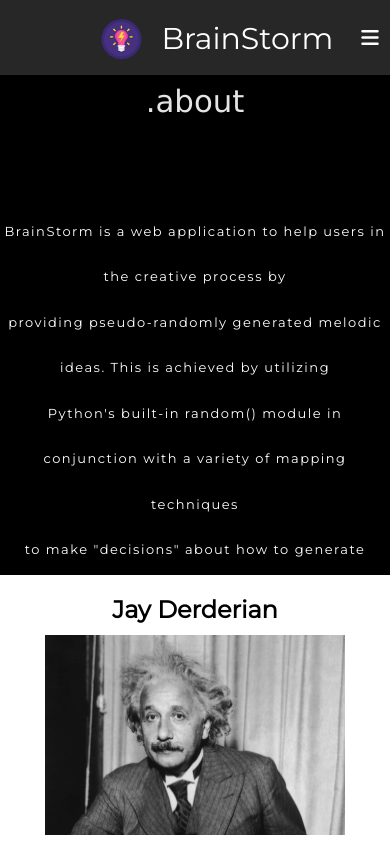
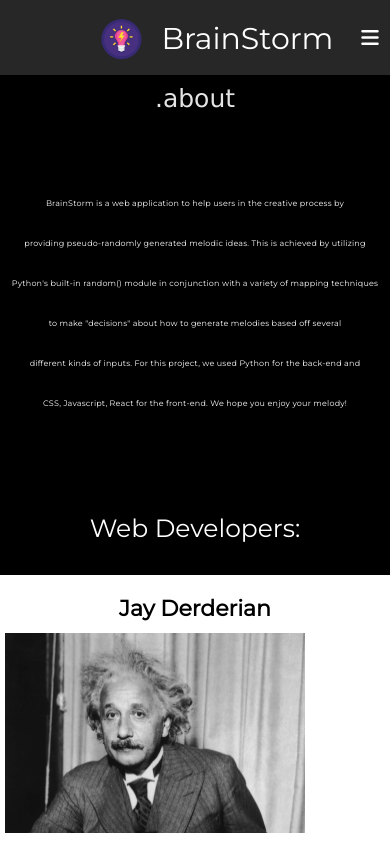
Before and after one commit to not-eric/brainstorm, a React (Create React App) app: page /about in a window 390 px wide. Shown: the top 844 px of the page. Built offline with nearby package versions, Linux system fonts and the light colour scheme.

Commit message:
about responsiveness, cleanup, added new synth photo

```diff
--- a/src/components/AboutUs.css
+++ b/src/components/AboutUs.css
@@ -6,12 +6,14 @@
   width: 100vw;
   display: block;
 }
+
 .top {
   height: 500px;
   background: black;
   align-items: center;
   position: relative;
 }
+
 .about {
   text-transform: lowercase;
   margin-top: 40px;
@@ -25,6 +27,7 @@
   line-height: 1.8;
   margin-top: 80px;
 }
+
 .webDev {
   color: white;
   padding: 2px;
@@ -32,12 +35,14 @@
   align-items: center;
   margin-top: 105px;
 }
+
 .bottom {
   height: 1150px;
   background: white;
   align-items: center;
   position: relative;
 }
+
 .bottombottom {
   height: 100px;
   background: black;
@@ -45,6 +50,7 @@
   display: flex;
   justify-content: center;
 }
+
 .jayName {
   color: black;
   padding: 2px;
@@ -53,21 +59,25 @@
   align-items: center;
   font-weight: bold;
 }
+
 .about-wrapper {
   height: 200px;
   width: 300px;
   position: relative;
   display: inline-block;
 }
+
 .about-wrapper .jayPic {
   display: none;
   top: 700px;
   height: 200px;
   width: 300px;
 }
+
 .about-wrapper:hover .jayFake {
   display: none;
 }
+
 .about-wrapper:hover .jayPic {
   display: inline;
   border-width: 10px;
@@ -75,11 +85,13 @@
   border-image: linear-gradient(45deg, #000000, #2f0033, #004252, #00095c);
   border-image-slice: 1;
 }
+
 .jayFake {
   height: 200px;
   width: 300px;
   top: 70px;
 }
+
 .jayDez {
   font-size: 22px;
   color: black;
@@ -91,21 +103,25 @@
   margin-top: 60px;
   font-weight: bold;
 }
+
 .about-wrapper .jaredPic {
   display: none;
   top: 700px;
   height: 200px;
   width: 300px;
 }
+
 .about-wrapper:hover {
   border-width: 10px;
   border-style: solid;
   border-image: linear-gradient(45deg, #000000, #2f0033, #004252, #00095c);
   border-image-slice: 1;
 }
+
 .about-wrapper:hover .jaredFake {
   display: none;
 }
+
 .about-wrapper:hover .jaredPic {
   display: inline;
   border-width: 10px;
@@ -113,11 +129,13 @@
   border-image: linear-gradient(45deg, #000000, #2f0033, #004252, #00095c);
   border-image-slice: 1;
 }
+
 .jaredFake {
   height: 200px;
   width: 300px;
   top: 70px;
 }
+
 .jaredDez {
   font-size: 22px;
   color: black;
@@ -129,15 +147,18 @@
   margin-top: 60px;
   font-weight: bold;
 }
+
 .about-wrapper .ericPic {
   display: none;
   top: 700px;
   height: 200px;
   width: 300px;
 }
+
 .about-wrapper:hover .ericFake {
   display: none;
 }
+
 .about-wrapper:hover .ericPic {
   display: inline;
   border-width: 10px;
@@ -145,11 +166,13 @@
   border-image: linear-gradient(45deg, #000000, #2f0033, #004252, #00095c);
   border-image-slice: 1;
 }
+
 .ericFake {
   height: 200px;
   width: 300px;
   top: 70px;
 }
+
 .ericDez {
   font-size: 22px;
   color: black;
@@ -157,6 +180,7 @@
   margin-top: 25px;
   margin-bottom: 50px;
 }
+
 .copyRight {
   color: white;
   font-size: 15px;
@@ -169,7 +193,6 @@
   color: white;
   background: linear-gradient(-45deg, #000000, #2f0033, #004252, #00095c);
   animation: gradient 12s ease infinite;
-
   border-color: black;
   border-style: ridge;
   border-radius: 20px;
@@ -193,41 +216,177 @@
     background-position: 0% 50%;
   }
 }
+
 .gitlink {
   color: white;
 }
-@media screen and (max-width: 810px) {
+
+@media screen and (max-width: 958px) {
   .appDez {
     font-size: 16px;
+    letter-spacing: 1.8px;
+    line-height: 2;
+    margin-top: 75px;
+  }
+
+  .webDev {
+    margin-top: 115px;
+  }
+}
+
+@media screen and (max-width: 853px) {
+  .appDez {
+    font-size: 15px;
     color: white;
     text-align: center;
-    letter-spacing: 2px;
-    line-height: 1.95;
+    letter-spacing: 1.6px;
+    line-height: 2.2;
   }
 }
-@media screen and (max-width: 729px) {
+
+@media screen and (max-width: 792px) {
   .appDez {
     font-size: 14px;
     color: white;
     text-align: center;
-    letter-spacing: 2px;
-    line-height: 2.3;
+    letter-spacing: 1.4px;
+    line-height: 2.4;
   }
+
   .webDev {
     font-size: 28px;
   }
 }
 
-@media screen and (max-width: 658px) {
+@media screen and (max-width: 731px) {
+  .about {
+    font-size: 28px;
+  }
+
   .appDez {
-    font-size: 13px;
+    font-size: 12px;
     color: white;
     text-align: center;
-    letter-spacing: 1.5px;
-    line-height: 3.5;
+    letter-spacing: 1.2px;
+    line-height: 2.8;
   }
+
   .webDev {
     font-size: 28px;
-    margin-top: 105px;
+    /*margin-top: 70px;*/
   }
 }
+
+@media screen and (max-width: 627px) {
+  .appDez {
+    font-size: 10px;
+    color: white;
+    text-align: center;
+    letter-spacing: 1px;
+    line-height: 3.3;
+  }
+
+  .webDev {
+    font-size: 28px;
+    /*margin-top: 95px;*/
+  }
+}
+
+@media screen and (max-width: 524px) {
+  .appDez {
+    font-size: 9px;
+    letter-spacing: 1px;
+    line-height: 3.8;
+  }
+
+  .webDev {
+    font-size: 28px;
+    /*margin-top: 98px;*/
+  }
+
+  .about {
+    font-size: 27px;
+  }
+
+  .bottom > p {
+    font-size: 18px;
+  }
+
+  .bottom > h3 {
+    font-size: 23px;
+  }
+}
+
+@media screen and (max-width: 479px) {
+  .appDez {
+    font-size: 9px;
+    letter-spacing: 0.8px;
+    line-height: 3.9;
+  }
+
+  .webDev {
+    font-size: 25px;
+  }
+
+  .about {
+    font-size: 25px;
+  }
+}
+
+@media screen and (max-width: 462px) {
+  .appDez {
+    font-size: 9px;
+    letter-spacing: 0.4px;
+    line-height: 4.8;
+    margin-top: 60px;
+  }
+
+  .webDev {
+    font-size: 24px;
+    margin-top: 85px;
+  }
+
+  .about {
+    font-size: 24px;
+  }
+}
+
+@media screen and (max-width: 429px) {
+  .appDez {
+    font-size: 8px;
+    letter-spacing: 0.2px;
+    line-height: 5;
+  }
+
+  .webDev {
+    font-size: 25px;
+    margin-top: 90px;
+  }
+
+  .about {
+    font-size: 25px;
+  }
+
+  .about-wrapper {
+    position: relative;
+    display: inline-block;
+    margin-left: -80px;
+  }
+
+  .about-wrapper:hover {
+    position: relative;
+    display: inline-block;
+  }
+
+  .bottom > p {
+    font-size: 17px;
+    color: black;
+    top: 1050px;
+    margin-top: 70px;
+    margin-bottom: 60px;
+  }
+
+  .bottom > h3 {
+    font-size: 22px;
+  }
+}
--- a/src/components/AboutUs.js
+++ b/src/components/AboutUs.js
@@ -26,12 +26,12 @@ function AboutUs() {
           <img
             className="jayFake"
             src="/images/einstein.jpeg"
-            alt="synth cat in space"
+            alt="jays alter ego"
           ></img>
           <img
             className="jayPic"
             src="/images/jayBW.jpg"
-            alt="just another cat"
+            alt="jay chillin in the wind"
           ></img>
         </div>
         <p className="jayDez">Backend composer and fearless leader</p>
@@ -40,12 +40,12 @@ function AboutUs() {
           <img
             className="jaredFake"
             src="/images/einstein.jpeg"
-            alt="synth cat in space"
+            alt="some really smart guy"
           ></img>
           <img
             className="jaredPic"
             src="/images/jared2.jpg"
-            alt="just another cat"
+            alt="jared looking orwellian"
           ></img>
         </div>
         <p className="jaredDez">Frontend Reactionary and CSS laborer</p>
@@ -63,8 +63,8 @@ function AboutUs() {
           ></img>
         </div>
         <p className="ericDez">
-          The monkey putting together the Legos, <br></br>connecting both the frontend
-          and the backend
+          The monkey putting together the Legos, <br></br>connecting both the
+          frontend and the backend
         </p>
         <h4 className="github">
           <a href="https://github.com/not-eric/brainstorm" className="gitlink">
--- a/src/components/BrainStorm.css
+++ b/src/components/BrainStorm.css
@@ -1,10 +1,3 @@
-/*
-body {
-  height: 1000px;
-   background: rgb(2, 16, 29);
-}
-*/
-
 .gen-container {
   height: calc(100vh - 75px);
   width: 100%;
@@ -19,6 +12,11 @@ body {
   padding-bottom: 1000px;
 }
 
+.gen-container > h1 {
+  text-transform: lowercase;
+  margin-top: 20px;
+}
+
 @keyframes gradient {
   0% {
     background-position: 0% 50%;
@@ -30,94 +28,13 @@ body {
     background-position: 0% 50%;
   }
 }
-/*
-.genVideo {
-  object-fit: cover;
-  width: 100%;
-  height: 100%;
-  position: fixed;
-  z-index: -999;
-  margin-top: -25px;
-}
-*/
-.block-background {
-  height: 500px;
-  background-color: black;
-  color: black;
-  z-index: -998;
-}
-.gen-container > h2 {
-  /*color: rgb(223, 6, 6);*/
-  color: white;
-  margin-bottom: 30px;
-  top: 55px;
-  /*margin-top: 70px;*/
-  /*margin-top: 280px;*/
-}
-
 .modSynth {
   height: 475px;
-}
-
-.gen-form {
-  align-items: center;
-  place-content: center;
-  text-align: center;
-}
-DropdownMenu {
-  align-items: center;
-  place-content: center;
-  text-align: center;
-}
-.dropdown {
-  background-color: black;
-  align-items: center;
-  place-content: center;
-  text-align: center;
-  margin-right: 20px;
-}
-.iconColor {
-  color: white;
-}
-.friends {
-  color: white;
-  justify-content: center;
-  align-items: center;
-  text-align: center;
-  place-content: center;
-  display: block;
-  font-size: 20px;
-  margin: -10px;
-  margin-top: 7px;
-}
-
-.submission {
-  margin-top: 10px;
-  align-items: center;
-  text-align: center;
-  place-content: center;
-  justify-content: center;
-  color: black;
-  background-color: rgb(223, 6, 6);
-  padding-left: 7px;
-  padding-right: 7px;
-  padding-top: 2px;
-  padding-bottom: 2px;
-  margin-bottom: 10px;
-}
-
-.genName {
-  width: 600px;
 }
 
 @media screen and (max-width: 768px) {
   .modSynth {
     height: 400px;
-  }
-
-  .genName {
-    width: 500px;
-    background-color: blue;
   }
 }
 
@@ -125,8 +42,4 @@ DropdownMenu {
   .modSynth {
     height: 300px;
   }
-
-  .genName {
-    width: 400px;
-  }
 }
--- a/src/components/BrainStorm.js
+++ b/src/components/BrainStorm.js
@@ -7,16 +7,9 @@ import Form from "./Form.js";
 function BrainStorm() {
   return (
     <div className="gen-container">
-      {/*<video
-        className="genVideo"
-        src="/videos/video2.mp4"
-        autoPlay
-        loop
-        muted
-      />
-      */}
-      <h2> .generator </h2>
-      <img className="modSynth" src="/images/photo2.png" alt="synthesizer" />
+      <h1 className="genTop"> .generator </h1>
+      {/*<img className="modSynth" src="/images/photo2.png" alt="synthesizer" />*/}
+      <img className="modSynth" src="/images/synth.png" alt="synthesizer" />
       <br></br>
       <Form />
     </div>
```
Also changed, not shown: 2 other files (tests, documents, lock files or other folders).
